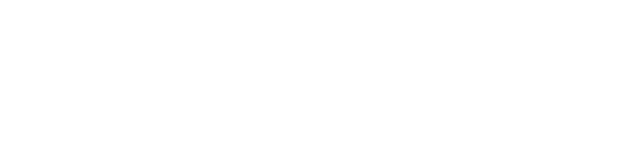
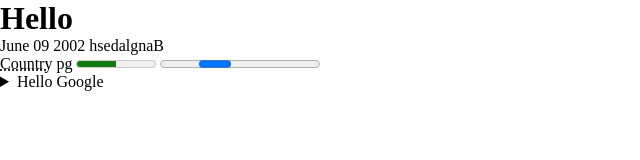
Before and after one commit to sojib550/my-first-cps, a plain HTML site: page index.html in a window 1280 px wide. Shown: the whole page, without its empty margins (0-640 px from the left). Drawn offline with Linux system fonts and the light colour scheme.

Commit message:
added a funny part

```diff
--- a/index.css
+++ b/index.css
@@ -0,0 +1,4 @@
+*{
+    margin: 0%;
+    padding: 0%;
+}
--- a/index.html
+++ b/index.html
@@ -7,6 +7,17 @@
     <link rel="stylesheet" href="index.css">
 </head>
 <body>
+    <h1>Hello</h1>
+    <time datetime="2020-06-09">June 09 2002</time>
+    <bdo dir="rtl">Bangladesh</bdo><br>
+    <abbr title="This is Bangladesh">Country</abbr>
+    <label for="disk">pg</label>
+    <meter id="disk" value="0.5"></meter>
+   <progress id=""></progress>
+   <details>
+    <summary>Hello Google</summary>
+    <p>Google was founded on September 4, 1998, by computer scientists Larry Page and Sergey Brin while they were PhD students at Stanford University in California.</p>
+   </details>
 
 </body>
 </html>
```
